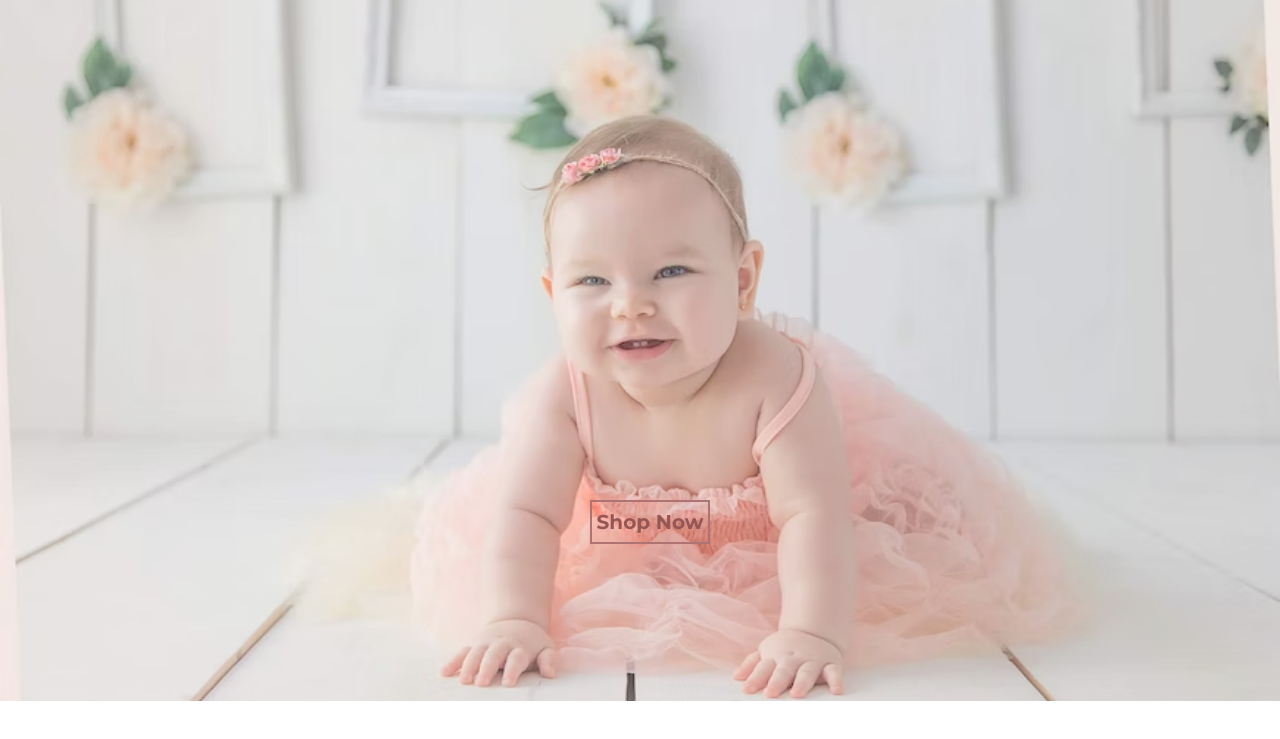
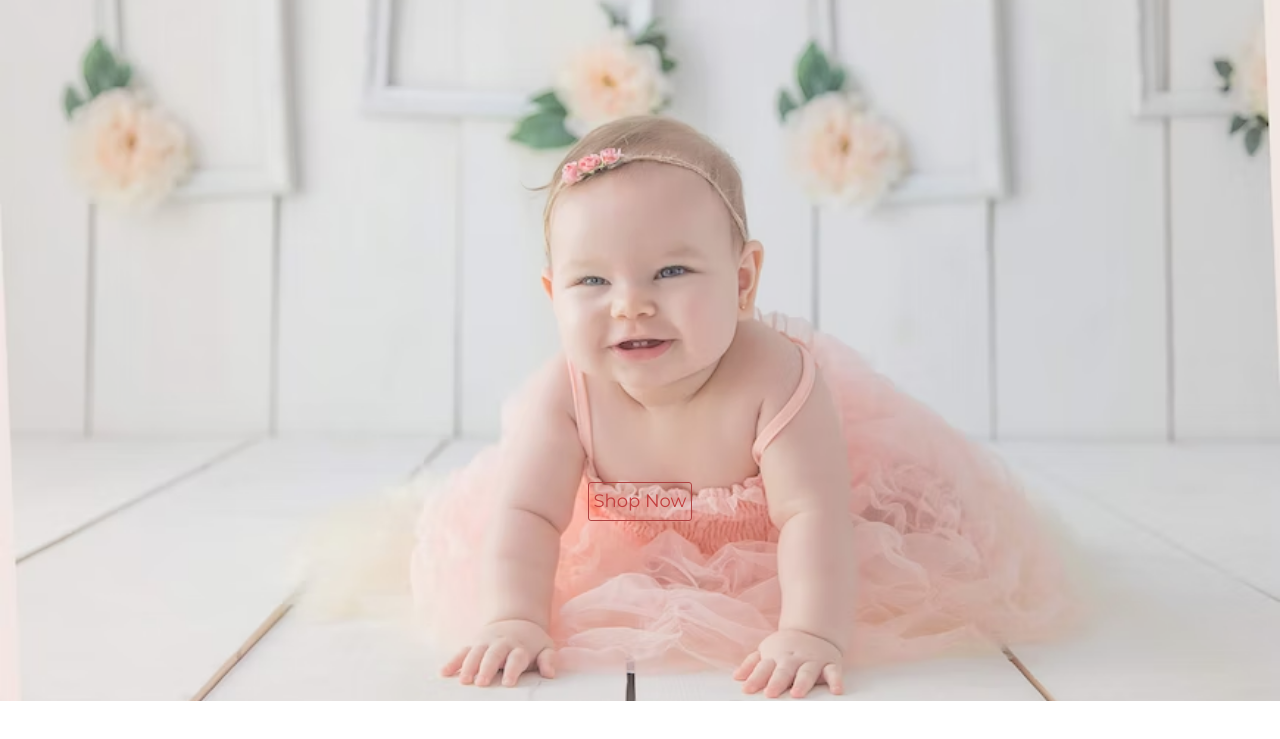
Before and after one commit to mauea22/MariaPia, a plain HTML site: page index.html in a window 1280 px wide. Shown: the part 99-838 px from the top of the page. Drawn offline with nearby package versions, Linux system fonts and the light colour scheme.

Commit message:
BUTTON_SHOP_NOW

```diff
--- a/assets/style.css
+++ b/assets/style.css
@@ -53,7 +53,7 @@ h3 {
     background-image: url(/img/photo-1-tiara.avif);
     background-size: cover;
     background-position:center ;
-    opacity: 0.9;
+    opacity: 0.95;
 }
 
 
@@ -140,7 +140,7 @@ a.dropdown-item:hover {
 
 .container-button{
     display: flex;
-    margin: 12rem 1rem;
+    margin: 10rem 0;
     height: 100vh;
     width: 100%;
     background-color: transparent;
@@ -150,13 +150,29 @@ a.dropdown-item:hover {
     flex-wrap: wrap;
 }
 
-.container-button a{
-    border: 2px solid rgb(167, 100, 100);
-    color: rgb(138, 68, 68);
-    padding: 0.5rem;
-    font-weight: bold;
 
 
+
+.container-button a{
+    color: rgb(192, 53, 53);
+    padding: 0.5rem;
+    border-radius: 3px;
+    font-weight: 400;
+    font-size: 1.8rem;
+    border: 1px solid rgb(172, 56, 56);
+}
+
+.container-button a:hover{
+    padding: 0.5rem;
+    color: rgb(122, 46, 46);
+    font-weight: 400;
+    border-radius: 3px;
+    box-shadow: 1px 2px 5px 2px rgba(0, 0, 10, 0.555);
+    border: 1px solid rgb(122, 46, 46);
+    -webkit-border-radius: 3px;
+    -moz-border-radius: 3px;
+    -ms-border-radius: 3px;
+    -o-border-radius: 3px;
 }
 
 /* end header */
```
